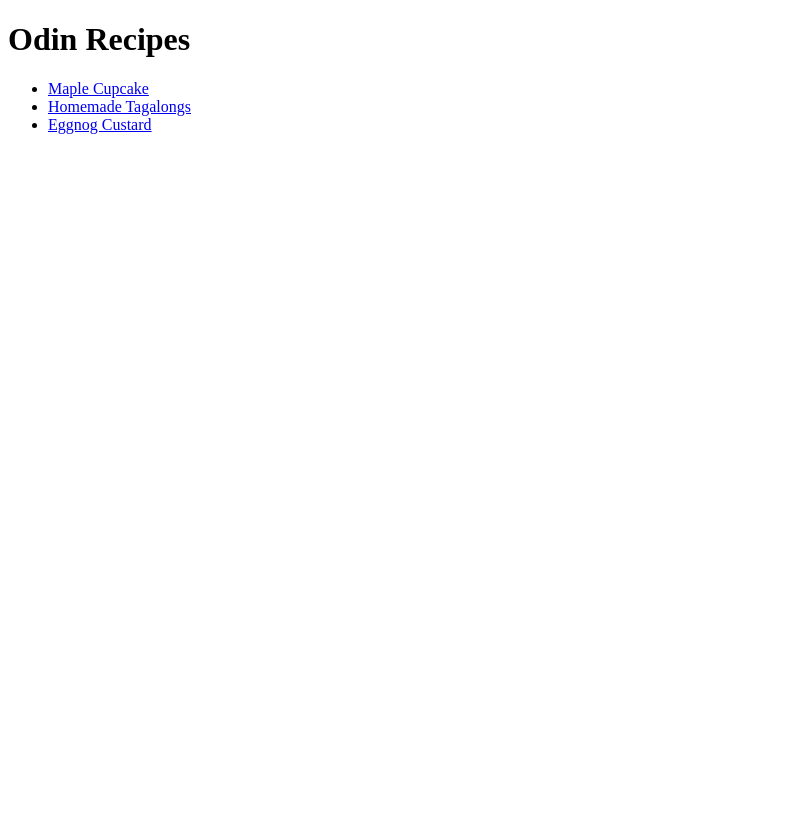
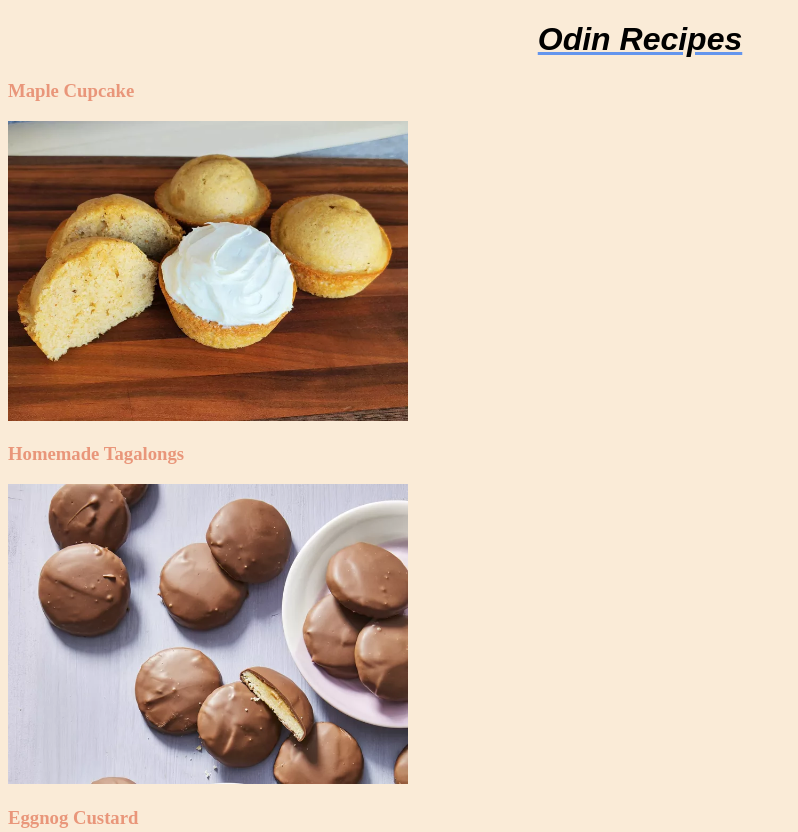
Before and after one commit to SuchitG04/odin-recipes, a plain HTML site: page index.html in a window 1280 px wide. Shown: the top 832 px of the page, without its empty margins (0-798 px from the left). Before the commit the page ends 800 px from the top, so only its background shows below. Drawn offline with Linux system fonts and the light colour scheme.

Commit message:
Add css for index.html

```diff
--- a/index.html
+++ b/index.html
@@ -2,15 +2,24 @@
 <html lang="en">
   <head>
     <meta charset="UTF-8">
+    <meta name="viewport" content="width=device-width, initial-scale=1.0">
+    <link rel="stylesheet" href="./style.css">
     <title>Recipes</title>
   </head>
 
   <body>
-    <h1>Odin Recipes</h1>
-    <ul>
-      <li><a href="./recipes/maplecupcake.html">Maple Cupcake</a></li>
-      <li><a href="./recipes/homemadetagalongs.html">Homemade Tagalongs</a></li>
-      <li><a href="./recipes/eggnogcustard.html">Eggnog Custard</a></li>
-    </ul>
+    <h1 class="page-title"><a href="./index.html">Odin Recipes</a></h1>
+    <div class="recipe-card">
+      <h3 class="recipe-name"><a href="./recipes/maplecupcake.html">Maple Cupcake</a></h3>
+      <a href="./recipes/maplecupcake.html"><img class="recipe-image" src="./images/maplecupcake.jpg"></a>
+    </div>
+    <div class="recipe-card">
+      <h3 class="recipe-name"><a href="./recipes/homemadetagalongs.html">Homemade Tagalongs</a></h3>
+      <a href="./recipes/homemadetagalongs.html"><img class="recipe-image" src="./images/homemadetagalongs.jpg"></a>
+    </div>
+    <div class="recipe-card">
+      <h3 class="recipe-name"><a href="./recipes/eggnogcustard.html">Eggnog Custard</a></h3>
+      <a href="./recipes/eggnogcustard.html"><img class="recipe-image" src="./images/eggnogcustard.jpg"></a>
+    </div>
   </body>
 </html>
--- /dev/null
+++ b/style.css
@@ -0,0 +1,25 @@
+body {
+  background-color: antiquewhite;
+}
+
+.page-title {
+  text-align: center;
+  font-family: Arial;
+  font-style: italic;
+  text-decoration: underline;
+  text-decoration-color:cornflowerblue;
+}
+
+a {
+  text-decoration: none;
+  color: black;
+}
+
+.recipe-image {
+  height: 300px;
+  display: inline-block;
+}
+
+.recipe-name a {
+  color:darksalmon;
+}
```
